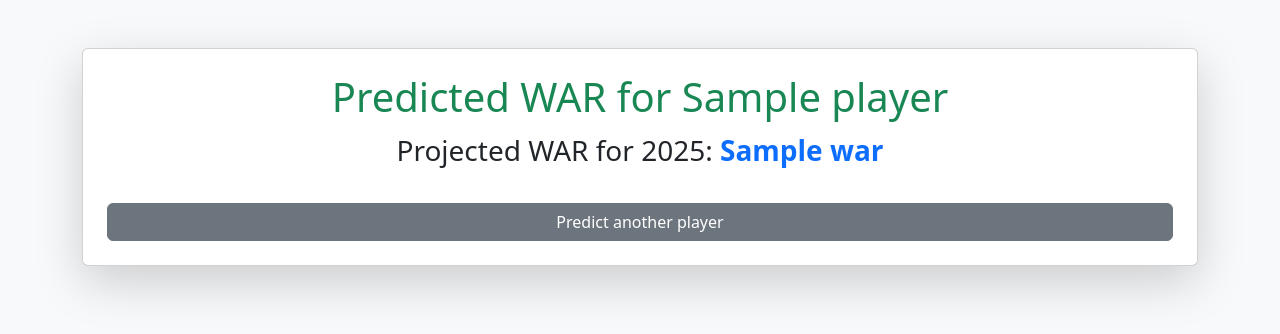
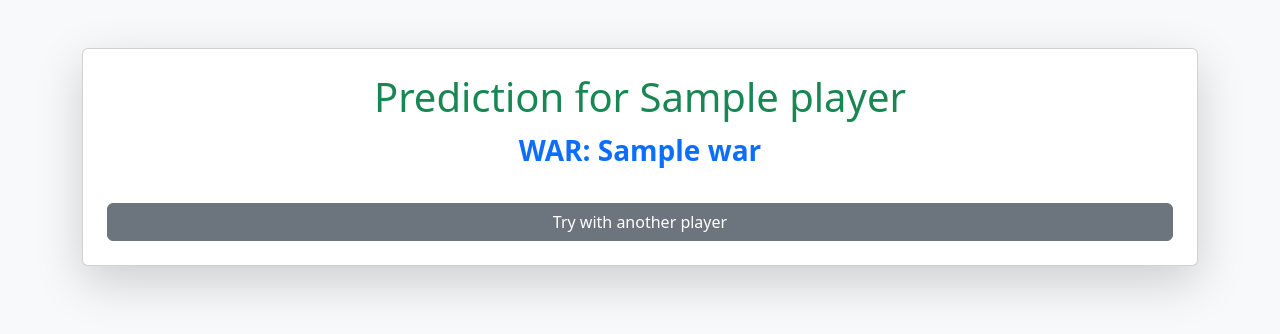
Before and after one commit to SamGon24/WAR_PREDICT, a Flask app: template templates/result.html in a window 1280 px wide. Shown: the top 334 px of the page. Run offline with Flask 3, Linux system fonts and the light colour scheme; the template is opened without the code that fills it: most values are stand-ins (such as "Sample title", 1, 10 or a date in 2020); parts of the project's set-up code (start-up, migrations or seed data) failed here and were passed over.

Commit message:
Some other changes, more in layout and functionality

```diff
--- a/APP_FINAL.py
+++ b/APP_FINAL.py
@@ -88,7 +88,7 @@ def index():
                     <button type='submit'>{suggested_name}</button>
                 </form>
                 """
-                return render_template("index.html", error=Markup(f"Player '{player_name}' not found. Did you mean {suggestion_html}?"))
+                return render_template("index.html", error=Markup(f"Player '{player_name}' not found. Did you mean{suggestion_html}?"))
 
             return render_template("index.html", error=f"Player '{player_name}' not found.")
 
--- a/templates/index.html
+++ b/templates/index.html
@@ -10,6 +10,7 @@
     <div class="container mt-5">
         <div class="card shadow-lg p-4">
             <h1 class="text-center text-primary">Baseball WAR Prediction</h1>
+            <p class="text-center">Machine Learning tool to predict an MLB player's WAR for the 2025.</p>
             <form action="/" method="POST" class="mt-3">
                 <div class="mb-3">
                     <label for="player_name" class="form-label">Enter Player's Name:</label>
@@ -21,6 +22,8 @@
             {% if error %}
                 <div class="alert alert-danger mt-3 text-center">{{ error }}</div>
             {% endif %}
+            <div class="mt-4">
+            </div>
         </div>
     </div>
 </body>
--- a/templates/result.html
+++ b/templates/result.html
@@ -9,9 +9,9 @@
 <body class="bg-light">
     <div class="container mt-5">
         <div class="card shadow-lg p-4 text-center">
-            <h1 class="text-success">Predicted WAR for {{ player }}</h1>
-            <p class="fs-3">Projected WAR for 2025: <strong class="text-primary">{{ war }}</strong></p>
-            <a href="/" class="btn btn-secondary mt-3">Predict another player</a>
+            <h1 class="text-success">Prediction for {{ player }}</h1>
+            <p class="fs-3"> <strong class="text-primary"> WAR: {{ war }}</strong></p>
+            <a href="/" class="btn btn-secondary mt-3">Try with another player</a>
         </div>
     </div>
 </body>
```
